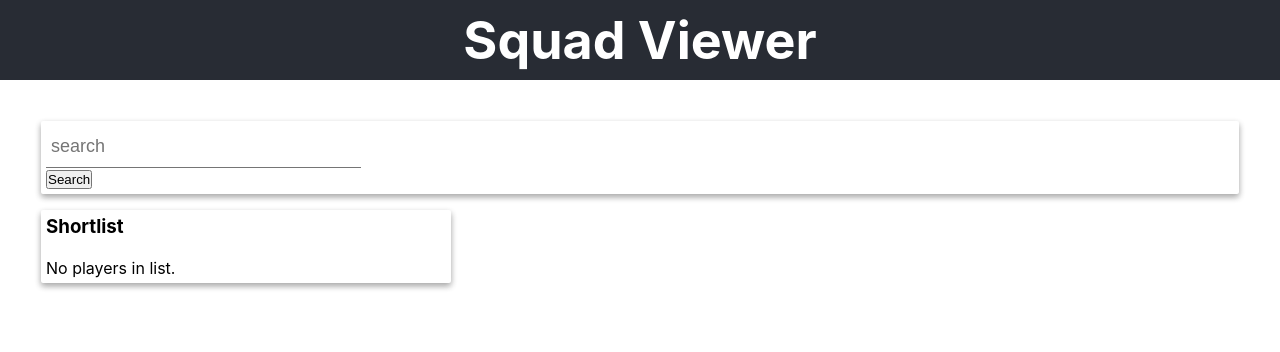
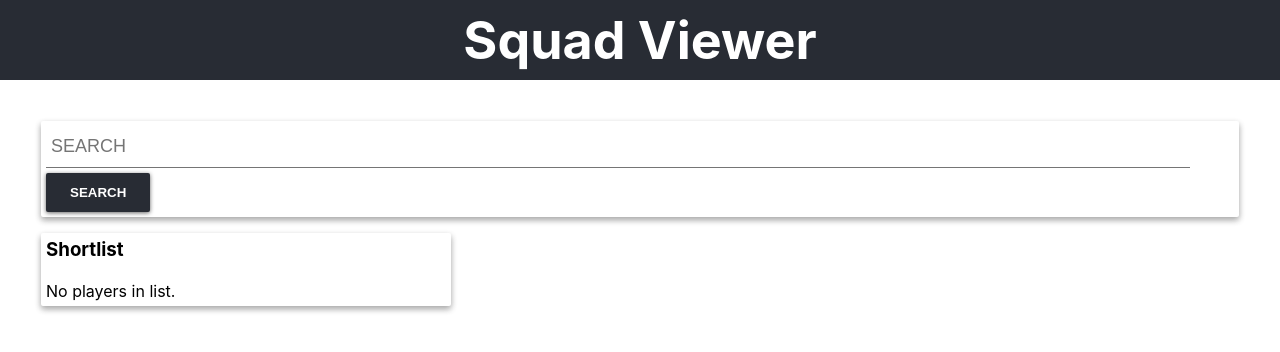
Before and after one commit to LloydTDavies/Squad-Viewer-web-app, a React (Create React App) app: page / in a window 1280 px wide. Shown: the top 352 px of the page. Built offline with nearby package versions, Linux system fonts and the light colour scheme.

Commit message:
Button styling, component clean up

```diff
--- a/src/Components/PlayerList/PlayerList.module.css
+++ b/src/Components/PlayerList/PlayerList.module.css
@@ -1,3 +1,5 @@
 .player-list-card {
   max-width: 400px;
+  max-height: 400px;
+  overflow-y: scroll;
 }
--- a/src/Components/PlayerList/PlayerList.tsx
+++ b/src/Components/PlayerList/PlayerList.tsx
@@ -1,5 +1,6 @@
 import React from 'react';
 import { Player } from '../../Interfaces/Player.interface';
+import PlayerItem from '../Shared/PlayerItem';
 import Card from '../UI/Card';
 import List from '../UI/List';
 import ListItem from '../UI/ListItem';
@@ -9,31 +10,22 @@ import Styles from './PlayerList.module.css';
 const PlayerList: React.FC<PlayerListProps> = (props) => {
   const { players, listName } = props;
 
+  const header = players.length > 0
+    ? `${listName} (${players.length})` : listName;
+
   const content = players.length === 0
     ? <p>No players in list.</p>
     : players.map((player) => (
       <ListItem
         key={Math.random()}
       >
-        <div>
-          <div>
-            {player.name}
-            {' '}
-            <img
-              src={player.nationality.icon}
-              alt={player.nationality.name}
-            />
-          </div>
-          <div>
-            {player.team}
-          </div>
-        </div>
+        <PlayerItem player={player} />
       </ListItem>
     ));
 
   return (
     <Card className={Styles['player-list-card']}>
-      <h3>{listName}</h3>
+      <h3>{header}</h3>
       <br />
       <List>
         {content}
--- a/src/Components/PlayerSearch/PlayerSearch.tsx
+++ b/src/Components/PlayerSearch/PlayerSearch.tsx
@@ -1,6 +1,8 @@
 import React, { useState } from 'react';
 import { Player } from '../../Interfaces/Player.interface';
 import { getPlayerByName } from '../../Services/Player/PlayerSearch.service';
+import PlayerItem from '../Shared/PlayerItem';
+import Button from '../UI/Button';
 import Card from '../UI/Card';
 import Input from '../UI/Input';
 import List from '../UI/List';
@@ -14,6 +16,7 @@ const PlayerSearch: React.FC<PlayerSearchProps> = ({ onAddPlayer }) => {
   ] = useState(new Array<Player>());
 
   const onClickHandler = async () => {
+    if (searchString.length === 0) return;
     const searchResult = await getPlayerByName(searchString);
     updateSearchResults([...searchResult]);
   };
@@ -32,7 +35,7 @@ const PlayerSearch: React.FC<PlayerSearchProps> = ({ onAddPlayer }) => {
         onChange={(event) => updateSearchString(event.target.value)}
         placeholder="search"
       />
-      <button type="button" onClick={onClickHandler}>Search</button>
+      <Button type="button" onClick={onClickHandler}>Search</Button>
       <div style={{ maxHeight: 300, overflowY: 'scroll' }}>
         <List>
           {playerSearchResults.map((player) => (
@@ -40,19 +43,7 @@ const PlayerSearch: React.FC<PlayerSearchProps> = ({ onAddPlayer }) => {
               key={Math.random()}
               onClick={() => addPlayerHandler(player)}
             >
-              <div>
-                <div>
-                  {player.name}
-                  {' '}
-                  <img
-                    src={player.nationality.icon}
-                    alt={player.nationality.name}
-                  />
-                </div>
-                <div>
-                  {player.team}
-                </div>
-              </div>
+              <PlayerItem player={player} />
             </ListItem>
           ))}
         </List>
--- /dev/null
+++ b/src/Components/Shared/PlayerItem.tsx
@@ -0,0 +1,27 @@
+import React from 'react';
+import { Player } from '../../Interfaces/Player.interface';
+
+const PlayerItem: React.FC<PlayerItemProps> = (props) => {
+  const { player } = props;
+  return (
+    <div>
+      <div>
+        {player.name}
+        {' '}
+        <img
+          src={player.nationality.icon}
+          alt={player.nationality.name}
+        />
+      </div>
+      <div>
+        {player.team}
+      </div>
+    </div>
+  );
+};
+
+export interface PlayerItemProps {
+    player: Player;
+}
+
+export default PlayerItem;
--- /dev/null
+++ b/src/Components/UI/Button.module.css
@@ -0,0 +1,59 @@
+.btn {
+  position: relative;
+  margin-top: 5px;
+  border: none;
+  text-align: center;
+  text-decoration: none;
+  display: inline-block;
+  font-weight: bold;
+  text-transform: uppercase;
+  outline: none;
+  border-radius: 2px;
+  box-shadow: 0 1px 4px rgba(0, 0, 0, 0.6);
+  background-color: #282c34;
+  color: white;
+  transition: background-color .3s;
+  overflow: hidden;
+}
+
+.btn:hover .btn:focus{
+  background-color: #22252c;
+}
+
+.btn > * {
+    position: relative;
+  }
+
+.btn span {
+  display: block;
+  padding: 12px 24px;
+}
+
+.btn:before {
+  content: "";
+
+  position: absolute;
+  top: 50%;
+  left: 50%;
+
+  display: block;
+  width: 0;
+  padding-top: 0;
+
+  border-radius: 100%;
+
+  background-color: rgba(236, 240, 241, 0.3);
+
+  -webkit-transform: translate(-50%, -50%);
+  -moz-transform: translate(-50%, -50%);
+  -ms-transform: translate(-50%, -50%);
+  -o-transform: translate(-50%, -50%);
+  transform: translate(-50%, -50%);
+}
+
+.btn:active:before {
+  width: 120%;
+  padding-top: 120%;
+
+  transition: width 0.2s ease-out, padding-top 0.2s ease-out;
+}
--- /dev/null
+++ b/src/Components/UI/Button.tsx
@@ -0,0 +1,32 @@
+/* eslint-disable react/button-has-type */
+import React from 'react';
+
+import Styles from './Button.module.css';
+
+const Button: React.FC<ButtonProps> = (props) => {
+  const {
+    className = '',
+    onClick,
+    type,
+    children,
+  } = props;
+  const classes = `${Styles.btn} ${className}`;
+
+  return (
+    <button
+      className={classes}
+      type={type}
+      onClick={onClick}
+    >
+      <span>{children}</span>
+    </button>
+  );
+};
+
+export interface ButtonProps {
+    className?: string;
+    type: 'button' | 'submit';
+    onClick: (event:unknown) => void;
+}
+
+export default Button;
--- a/src/Components/UI/Card.tsx
+++ b/src/Components/UI/Card.tsx
@@ -1,7 +1,7 @@
 import React from 'react';
 import Styles from './Card.module.css';
 
-const Card: React.FC<CardProps> = ({ className, children }) => {
+const Card: React.FC<CardProps> = ({ className = '', children }) => {
   const classes = `${Styles.card} ${className}`;
   return <div className={classes}>{children}</div>;
 };
--- a/src/Components/UI/Input.module.css
+++ b/src/Components/UI/Input.module.css
@@ -2,9 +2,10 @@
   font-size: 18px;
   padding: 10px 10px 10px 5px;
   display: block;
-  width: 300px;
   border: none;
   border-bottom: 1px solid #757575;
+  width: 95%;
+  text-transform: uppercase;
 }
 .input:focus {
   outline: none;
--- a/src/Components/UI/Input.tsx
+++ b/src/Components/UI/Input.tsx
@@ -3,7 +3,7 @@ import React from 'react';
 import styles from './Input.module.css';
 
 const Input: React.FC<InputProps> = ({
-  className, type, value, onChange, placeholder,
+  className = '', type, value, onChange, placeholder,
 }) => {
   const classes = `${styles.input} ${className}`;
   return (
@@ -20,7 +20,7 @@ const Input: React.FC<InputProps> = ({
 export interface InputProps {
   className?: string;
   type?: string;
-  value?: any;
+  value?: string | number | readonly string[] | undefined;
   onChange?: (event: any) => void;
   placeholder?: string
 }
```
